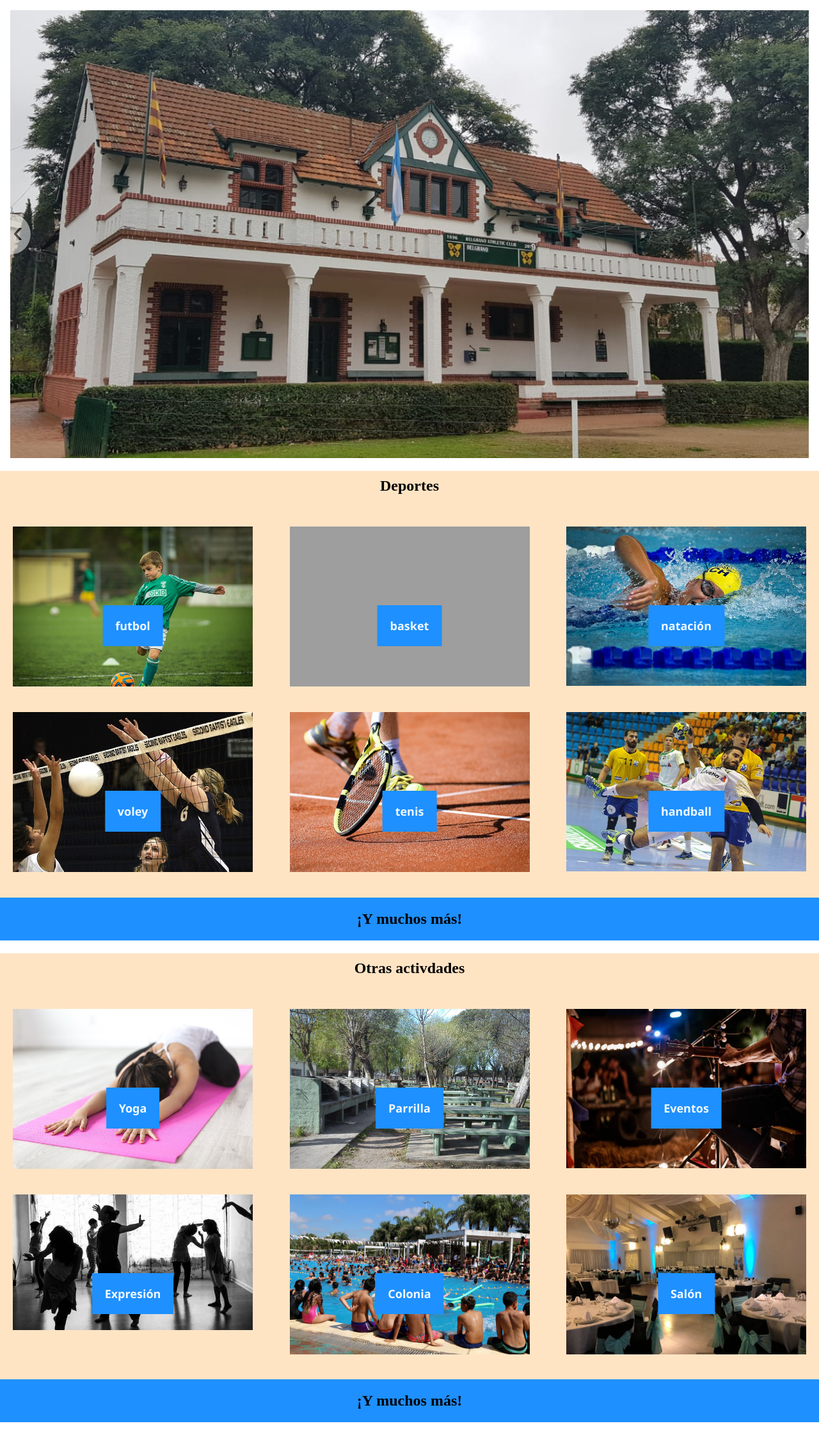
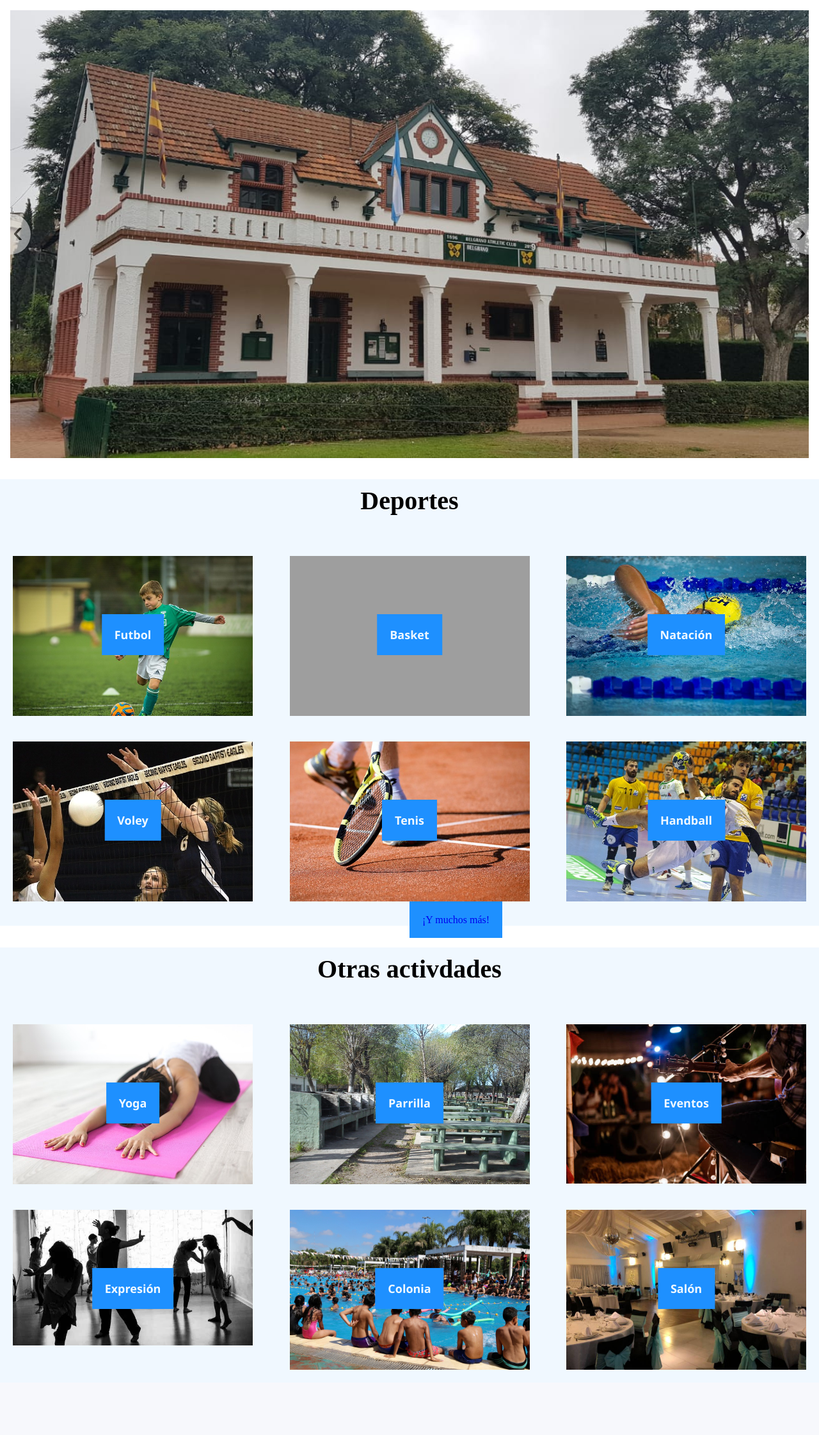
Before and after one commit to RoldanNatalia/CaC23655_Grupo2_AppMyClub, a Django app: page /AppMyClub/ in a window 1280 px wide. Shown: the whole page at 64% size. After the commit the page ends 2141 px from the top, so only its background shows below. Run offline with Django 4.2, Linux system fonts and the light colour scheme; grey boxes are pictures that could not be loaded.

Commit message:
home con urls parametrizadas

```diff
--- a/core/static/core/css/index_information.css
+++ b/core/static/core/css/index_information.css
@@ -1,11 +1,13 @@
 .index_information_wrapper{
     width: 100%;
-    background-color: bisque;
+    background-color: aliceblue;
 }
 
 .index_information_title{
     text-align: center;
     padding: 10px;
+    font-family: 'Times New Roman', Times, serif, Georgia;
+    font-size:40px;
 }
 
 .index_information_content{
@@ -32,7 +34,7 @@
     position: absolute;
     top: 50%;
     left: 50%;
-    transform: translate(-50%, -50%);
+    transform: translate(-50%, -100%);
     font-family: 'Segoe UI', Tahoma, Geneva, Verdana, sans-serif;
     font-size: large;
     color: aliceblue;
@@ -47,6 +49,9 @@
 
 .see_more_button{
     text-align: center;
+    text-decoration: none;
+    margin: 40px 0 40px 50%;
+    transform: translateX(-50%);
     padding: 20px;
     background-color: dodgerblue;
     cursor: pointer;
--- a/core/templates/core/index.html
+++ b/core/templates/core/index.html
@@ -34,14 +34,14 @@
 
     <div class="index_information_content">
         {% for activity in menu_sports %}
-            <article class="index_information_card_wrapper">
-                <h5 class="index_information_card_title">{{activity.name}}</h5>
+            <a class="index_information_card_wrapper" href="{% url 'detalle_actividad' activity.name %} ">
+                <h5 class="index_information_card_title">{% filter title %} {{activity.name}} {% endfilter %}</h5>
                 <img class="index_information_card_image" src="{% static activity.url_image %}" alt="">
-            </article>
+            </a>
         {% endfor %}
     </div>
 
-    <h2 class="see_more_button">¡Y muchos más!</h2>
+    <a class="see_more_button" href="{% url 'actividades' %}">¡Y muchos más!</a>
 </section>
 
 <!-- Otras actividades -->
@@ -58,6 +58,5 @@
         {% endfor %}
     </div>
 
-    <h2 class="see_more_button">¡Y muchos más!</h2>
 </section>
 {% endblock %}
--- a/core/urls.py
+++ b/core/urls.py
@@ -3,7 +3,7 @@ from . import views
 
 urlpatterns = [
     path('', views.index, name='index'),
-    path('actividades/listado',views.actividades, name='AppMyClub_actividades'),
-
+    path('actividades',views.actividades, name='actividades'),
+    path('actividades/<str:actividad>', views.actividad, name="detalle_actividad")
 
 ]
--- a/core/views.py
+++ b/core/views.py
@@ -3,7 +3,7 @@ from django.http import HttpResponse
 
 
 # Create your views here.
-def actividades (request):
+def actividades(request):
     return HttpResponse("""
 <ul>
     <li>Futbol</li>
@@ -11,6 +11,9 @@ def actividades (request):
     <li>Patín</li>
 </ul>
 """)
+
+def actividad(request,actividad):
+    return HttpResponse(f"<h1>Pagina de {actividad}<h1>")
 
 def index(request):
     context = {
```
